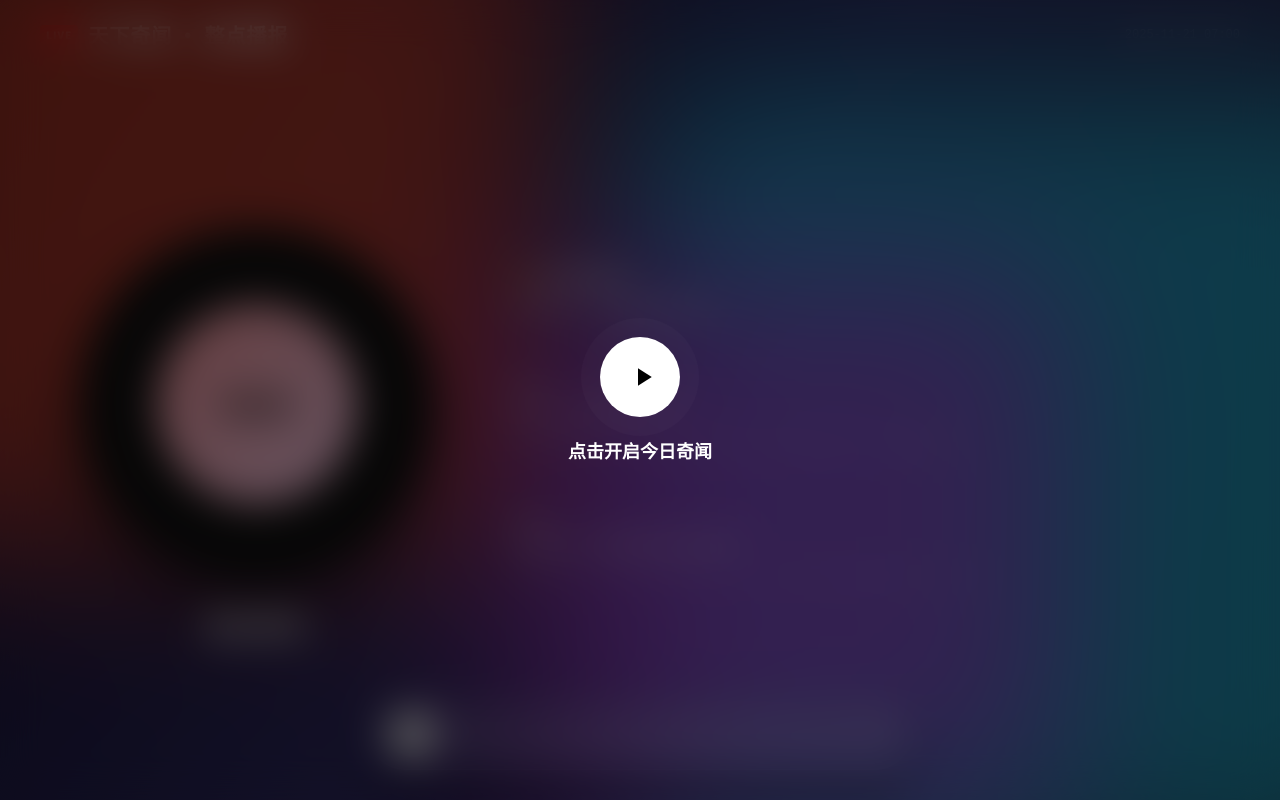
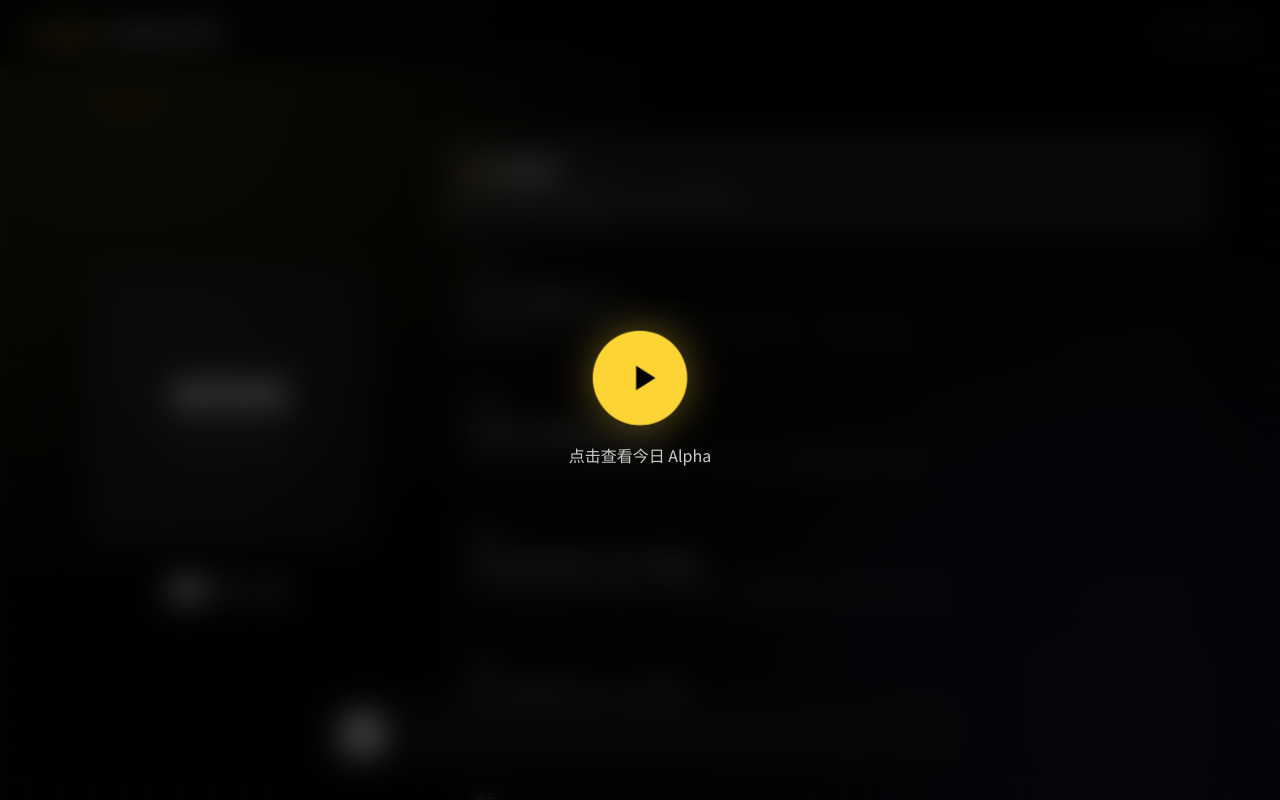
Before and after one commit to gyy888777/weird-radio, a plain HTML site: page index.html in a window 1280 px wide. Drawn offline with Linux system fonts and the light colour scheme.

Commit message:
Update index.html

```diff
--- a/index.html
+++ b/index.html
@@ -3,223 +3,236 @@
 <head>
     <meta charset="UTF-8">
     <meta name="viewport" content="width=device-width, initial-scale=1.0, maximum-scale=1.0, user-scalable=no">
-    <title>天下奇闻 · 整点播报</title>
+    <title>Crypto & Weird FM</title>
     <style>
         @import url('https://fonts.googleapis.com/css2?family=Noto+Sans+SC:wght@400;700;900&display=swap');
 
         :root {
+            --bg: #050505;
             --text-main: #fff;
-            --text-sub: rgba(255,255,255,0.6);
-            --accent: #ff4b1f; /* 活力橙红 */
+            --text-sub: rgba(255,255,255,0.5);
+
+            /* 品牌色 */
+            --binance-yellow: #FCD535;
+            --crypto-purple: #8C52FF;
+            --tech-blue: #3b82f6;
+            --ent-pink: #ec4899;
+            --weird-orange: #f97316;
         }
 
         body {
-            margin: 0; background: #0f0c29; color: var(--text-main);
-            font-family: 'Noto Sans SC', -apple-system, BlinkMacSystemFont, sans-serif;
+            margin: 0; background: var(--bg); color: var(--text-main);
+            font-family: 'Noto Sans SC', sans-serif;
             height: 100vh; overflow: hidden;
             display: flex; flex-direction: column;
         }
 
-        /* --- 1. 动态流体背景 (年轻化核心) --- */
-        .mesh-bg {
+        /* 动态背景：深邃的区块链暗网风格 */
+        .bg-mesh {
             position: fixed; top: 0; left: 0; width: 100%; height: 100%;
-            background: linear-gradient(125deg, #0f0c29, #302b63, #24243e);
-            z-index: -2;
+            background:
+                radial-gradient(circle at 10% 10%, rgba(252, 213, 53, 0.15), transparent 40%),
+                radial-gradient(circle at 90% 90%, rgba(140, 82, 255, 0.15), transparent 40%);
+            z-index: -1;
         }
-        .mesh-blob {
-            position: absolute; filter: blur(80px); opacity: 0.6;
-            animation: float 20s infinite ease-in-out alternate;
-        }
-        .blob-1 { top: -10%; left: -10%; width: 50vw; height: 50vw; background: #ff4b1f; animation-delay: -5s; }
-        .blob-2 { bottom: -10%; right: -10%; width: 60vw; height: 60vw; background: #1fddff; animation-delay: -2s; }
-        .blob-3 { top: 40%; left: 40%; width: 40vw; height: 40vw; background: #c026d3; animation-delay: -8s; }
-
-        @keyframes float {
-            0% { transform: translate(0, 0) scale(1); }
-            100% { transform: translate(30px, -50px) scale(1.1); }
+        .bg-mesh::after { /* 网格线 */
+            content: ''; position: absolute; width: 100%; height: 100%;
+            background-image: linear-gradient(rgba(255,255,255,0.03) 1px, transparent 1px),
+            linear-gradient(90deg, rgba(255,255,255,0.03) 1px, transparent 1px);
+            background-size: 30px 30px;
         }
 
-        /* 全屏遮罩 */
+        /* 开屏遮罩 */
         .overlay {
             position: fixed; top: 0; left: 0; width: 100%; height: 100%;
-            background: rgba(0,0,0,0.6); backdrop-filter: blur(20px); z-index: 999;
+            background: rgba(0,0,0,0.7); backdrop-filter: blur(15px); z-index: 999;
             display: flex; flex-direction: column;
             justify-content: center; align-items: center;
             cursor: pointer; transition: opacity 0.5s;
         }
         .overlay.hidden { opacity: 0; pointer-events: none; }
         .play-circle {
-            width: 80px; height: 80px; border-radius: 50%; background: #fff;
+            width: 90px; height: 90px; border-radius: 50%; background: var(--binance-yellow);
             display: flex; align-items: center; justify-content: center;
-            box-shadow: 0 0 30px rgba(255,255,255,0.4); animation: pulse 2s infinite;
+            box-shadow: 0 0 40px rgba(252, 213, 53, 0.4); animation: pulse 2s infinite;
         }
-        .play-circle svg { width: 30px; height: 30px; fill: #000; margin-left: 5px; }
-        @keyframes pulse { 0% {box-shadow: 0 0 0 0 rgba(255,255,255,0.4);} 70% {box-shadow: 0 0 0 20px rgba(255,255,255,0);} 100% {box-shadow: 0 0 0 0 rgba(255,255,255,0);} }
+        .play-circle svg { width: 40px; height: 40px; fill: #000; margin-left: 6px; }
+        @keyframes pulse { 0% {transform: scale(1);} 50% {transform: scale(1.05);} 100% {transform: scale(1);} }
 
         /* 顶部 */
         header {
-            padding: 20px 40px; display: flex; align-items: center; justify-content: space-between;
-            z-index: 10;
+            padding: 20px 30px; display: flex; align-items: center; justify-content: space-between;
+            z-index: 10; border-bottom: 1px solid rgba(255,255,255,0.05);
+            background: rgba(5,5,5,0.8); backdrop-filter: blur(10px);
         }
-        .brand { font-size: 20px; font-weight: 900; letter-spacing: 1px; display: flex; align-items: center; gap: 10px; }
-        .live-badge { background: #e60000; font-size: 10px; padding: 2px 6px; border-radius: 4px; }
+        .brand { font-size: 18px; font-weight: 900; letter-spacing: 1px; display: flex; gap: 10px; align-items: center;}
+        .brand span { color: var(--binance-yellow); }
         .update-time { font-size: 12px; color: var(--text-sub); font-family: monospace; }
 
-        /* 主容器 */
+        /* 布局 */
         .container {
-            flex: 1; display: flex; align-items: center; justify-content: center;
-            max-width: 1200px; margin: 0 auto; width: 100%; gap: 80px; padding: 0 40px;
-            box-sizing: border-box; z-index: 1;
+            flex: 1; display: flex; padding: 30px; gap: 50px; max-width: 1200px; margin: 0 auto; width: 100%;
+            box-sizing: border-box; overflow: hidden;
         }
 
-        /* 左侧：黑胶 */
-        .left-side { flex-shrink: 0; text-align: center; }
-        .disc-wrap {
-            width: 350px; height: 350px; position: relative;
-            margin-bottom: 30px;
+        /* 左侧：封面 */
+        .left-side {
+            width: 320px; flex-shrink: 0; display: flex; flex-direction: column;
+            align-items: center; justify-content: center; text-align: center;
         }
-        .disc {
-            width: 100%; height: 100%; border-radius: 50%;
-            background: radial-gradient(#111 0%, #111 30%, #222 31%, #111 32%, #111 40%, #222 41%, #111 42%);
-            box-shadow: 0 30px 60px rgba(0,0,0,0.5);
-            border: 2px solid rgba(255,255,255,0.1);
-            display: flex; align-items: center; justify-content: center;
-            animation: spin 20s linear infinite; animation-play-state: paused;
+        .cover-art {
+            width: 280px; height: 280px; border-radius: 20px;
+            background: linear-gradient(135deg, #222, #111);
+            border: 1px solid rgba(255,255,255,0.1);
+            box-shadow: 0 20px 60px rgba(0,0,0,0.5);
+            display: flex; flex-direction: column; justify-content: center; align-items: center;
+            margin-bottom: 30px; transition: 0.5s; position: relative; overflow: hidden;
         }
-        .disc-cover {
-            width: 200px; height: 200px; border-radius: 50%;
-            background: linear-gradient(135deg, #ff9a9e 0%, #fecfef 99%, #fecfef 100%); /* 默认封面色 */
-            display: flex; align-items: center; justify-content: center;
-            color: #000; font-weight: 900; font-size: 24px; border: 5px solid #111;
+        /* 封面的光效 */
+        .cover-art::before {
+            content: ''; position: absolute; width: 150%; height: 150%;
+            background: radial-gradient(circle, rgba(255,255,255,0.1), transparent 60%);
+            top: -25%; left: -25%; opacity: 0.5;
         }
-        @keyframes spin { 100% { transform: rotate(360deg); } }
+        .cover-txt { font-size: 40px; font-weight: 900; position: relative; z-index: 2; }
+        .cover-sub { font-size: 12px; color: rgba(255,255,255,0.6); margin-top: 10px; letter-spacing: 2px; position: relative; z-index: 2; }
 
-        /* 右侧：歌词列表 (聚焦模式) */
-        .right-side {
-            flex: 1; height: 50vh; overflow-y: scroll;
-            /* 顶部和底部渐隐遮罩 */
-            mask-image: linear-gradient(to bottom, transparent, black 20%, black 80%, transparent);
-            -webkit-mask-image: linear-gradient(to bottom, transparent, black 20%, black 80%, transparent);
-            scrollbar-width: none;
+        /* 右侧：列表 */
+        .list-area {
+            flex: 1; overflow-y: auto; height: 100%;
+            mask-image: linear-gradient(to bottom, transparent, black 5%, black 95%, transparent);
+            scrollbar-width: none; padding: 40px 0;
         }
-        .right-side::-webkit-scrollbar { display: none; }
+        .list-area::-webkit-scrollbar { display: none; }
 
-        .news-row {
-            padding: 25px 0; transition: 0.5s; cursor: pointer;
-            opacity: 0.4; transform: scale(0.95); filter: blur(1px); transform-origin: left center;
+        .row {
+            padding: 20px; margin-bottom: 10px; border-radius: 12px;
+            background: rgba(255,255,255,0.03); border: 1px solid rgba(255,255,255,0.05);
+            cursor: pointer; transition: 0.3s; opacity: 0.6; transform: scale(0.98);
         }
-        .news-row:hover { opacity: 0.8; filter: blur(0); }
+        .row:hover { opacity: 0.9; background: rgba(255,255,255,0.08); }
 
-        .news-row.active {
-            opacity: 1; transform: scale(1); filter: blur(0);
-            text-shadow: 0 0 20px rgba(255,255,255,0.3);
+        /* 高亮状态 */
+        .row.active {
+            opacity: 1; transform: scale(1);
+            background: rgba(255,255,255,0.1);
+            border-color: rgba(255,255,255,0.3);
+            box-shadow: 0 10px 30px rgba(0,0,0,0.3);
         }
 
-        .tag { font-size: 12px; font-weight: bold; padding: 4px 8px; border-radius: 6px; background: rgba(255,255,255,0.2); margin-right: 10px; vertical-align: middle; }
-        .title { font-size: 22px; font-weight: bold; margin-bottom: 8px; line-height: 1.3; }
-        .desc { font-size: 15px; color: rgba(255,255,255,0.8); line-height: 1.6; font-weight: 400; }
+        /* Alpha 特效卡片 */
+        .row[data-cat="Alpha"] {
+            border-left: 4px solid var(--binance-yellow);
+        }
+        .row[data-cat="Alpha"].active {
+            background: linear-gradient(90deg, rgba(252, 213, 53, 0.1), transparent);
+            box-shadow: 0 0 30px rgba(252, 213, 53, 0.1);
+        }
 
-        /* 底部悬浮岛 */
+        /* 币圈卡片 */
+        .row[data-cat="币圈"] { border-left: 4px solid var(--crypto-purple); }
+
+        .row-header { display: flex; justify-content: space-between; margin-bottom: 8px; align-items: center; }
+        .tag {
+            font-size: 10px; padding: 2px 8px; border-radius: 4px; font-weight: bold;
+            background: rgba(255,255,255,0.1); color: #aaa;
+        }
+        /* 标签配色 */
+        .row[data-cat="Alpha"] .tag { background: var(--binance-yellow); color: #000; }
+        .row[data-cat="币圈"] .tag { background: var(--crypto-purple); color: #fff; }
+
+        .row-title { font-size: 18px; font-weight: bold; color: #fff; line-height: 1.4; }
+        .row-desc { font-size: 14px; color: #999; margin-top: 6px; line-height: 1.5; }
+
+        /* 底部 */
         .dock {
             position: fixed; bottom: 30px; left: 50%; transform: translateX(-50%);
-            width: 90%; max-width: 500px; height: 70px;
-            background: rgba(255,255,255,0.1); backdrop-filter: blur(30px);
-            border: 1px solid rgba(255,255,255,0.2); border-radius: 40px;
-            display: flex; align-items: center; padding: 0 20px; gap: 15px;
-            box-shadow: 0 20px 40px rgba(0,0,0,0.3); z-index: 100;
+            width: 90%; max-width: 600px; height: 70px;
+            background: rgba(20,20,20,0.8); backdrop-filter: blur(30px);
+            border-radius: 40px; border: 1px solid rgba(255,255,255,0.15);
+            display: flex; align-items: center; padding: 0 20px; gap: 20px;
+            box-shadow: 0 20px 50px rgba(0,0,0,0.5); z-index: 100;
         }
 
-        .play-btn {
-            width: 45px; height: 45px; border-radius: 50%; background: #fff;
-            border: none; display: flex; align-items: center; justify-content: center;
-            cursor: pointer; flex-shrink: 0; transition: 0.2s;
+        .btns { display: flex; align-items: center; gap: 15px; }
+        .c-btn { background: none; border: none; color: #fff; cursor: pointer; padding: 0; transition: 0.2s; }
+        .c-btn:hover { color: var(--binance-yellow); }
+        .play-circle-sm {
+            width: 45px; height: 45px; border-radius: 50%; background: #fff; color: #000;
+            display: flex; justify-content: center; align-items: center; font-size: 20px;
         }
-        .play-btn:active { transform: scale(0.9); }
-        .play-btn svg { width: 18px; height: 18px; fill: #000; }
 
-        .progress-area { flex: 1; display: flex; flex-direction: column; justify-content: center; gap: 5px; }
-        .progress-bg { width: 100%; height: 4px; background: rgba(255,255,255,0.2); border-radius: 2px; overflow: hidden; }
-        .progress-fill { width: 0%; height: 100%; background: #fff; transition: width 0.1s linear; }
-        .time-info { font-size: 10px; color: rgba(255,255,255,0.6); font-family: monospace; display: flex; justify-content: space-between; }
+        .progress { flex: 1; height: 4px; background: #333; border-radius: 2px; position: relative; overflow: hidden; }
+        .fill { height: 100%; width: 0%; background: var(--binance-yellow); }
 
-        /* 移动端适配 */
+        /* 声音切换 */
+        .voice-box { display: flex; gap: 5px; }
+        .v-tag {
+            font-size: 10px; padding: 4px 8px; border-radius: 10px;
+            background: #333; color: #888; cursor: pointer; border: 1px solid #444;
+        }
+        .v-tag.active { background: var(--text-main); color: #000; font-weight: bold; border-color: #fff; }
+
         @media (max-width: 768px) {
-            .container { flex-direction: column; gap: 30px; padding: 20px; }
-            .disc-wrap { width: 200px; height: 200px; margin-bottom: 10px; }
-            .disc-cover { width: 120px; height: 120px; font-size: 16px; }
-            .right-side { width: 100%; height: 40vh; mask-image: none; }
-            .news-row { padding: 15px 0; opacity: 1; filter: blur(0); transform: none; border-bottom: 1px solid rgba(255,255,255,0.05); }
-            .news-row.active { background: rgba(255,255,255,0.05); padding: 15px; border-radius: 10px; }
-            .title { font-size: 18px; }
+            .container { flex-direction: column; padding: 20px; gap: 20px; }
+            .left-side { display: none; } /* 手机端隐藏大封面，专注列表 */
+            .list-area { padding: 20px 0; }
         }
     </style>
 </head>
 <body>
 
-<div class="mesh-bg">
-    <div class="mesh-blob blob-1"></div>
-    <div class="mesh-blob blob-2"></div>
-    <div class="mesh-blob blob-3"></div>
-</div>
+<div class="bg-mesh"></div>
 
 <div class="overlay" id="overlay" onclick="startApp()">
-    <div class="play-circle">
-        <svg viewBox="0 0 24 24"><path d="M8 5v14l11-7z"/></svg>
-    </div>
-    <div style="margin-top: 20px; font-size: 18px; font-weight: bold;">点击开启今日奇闻</div>
+    <div class="play-circle"><svg viewBox="0 0 24 24"><path d="M8 5v14l11-7z"/></svg></div>
+    <div style="margin-top: 20px; font-size: 16px; color: #ccc;">点击查看今日 Alpha</div>
 </div>
 
 <header>
-    <div class="brand">
-        <span class="live-badge">LIVE</span> 天下奇闻 · 整点播报
-    </div>
-    <div class="update-time" id="timeStr">--:-- 更新</div>
+    <div class="brand"><span>Crypto</span> & Weird FM</div>
+    <div class="update-time" id="headerTime">--:--</div>
 </header>
 
 <div class="container">
     <div class="left-side">
-        <div class="disc-wrap">
-            <div class="disc" id="disc">
-                <div class="disc-cover" id="coverArt">NEWS</div>
-            </div>
+        <div class="cover-art" id="coverArt">
+            <div class="cover-txt" id="coverTxt">NEWS</div>
+            <div class="cover-sub">Daily Briefing</div>
         </div>
-        <h2 id="currentCategory" style="margin:0; font-size:24px; text-shadow:0 0 20px rgba(255,255,255,0.3);">整点新闻</h2>
+        <div class="voice-box" id="voiceBox"></div>
     </div>
 
-    <div class="right-side" id="newsList"></div>
+    <div class="list-area" id="newsList"></div>
 </div>
 
 <div class="dock">
-    <button class="play-btn" id="playBtn">
-        <svg id="iconPlay" viewBox="0 0 24 24"><path d="M8 5v14l11-7z"/></svg>
-        <svg id="iconPause" viewBox="0 0 24 24" style="display:none"><path d="M6 19h4V5H6v14zm8-14v14h4V5h-4z"/></svg>
-    </button>
-    <div class="progress-area">
-        <div class="time-info"><span id="currTime">00:00</span><span id="totalTime">00:00</span></div>
-        <div class="progress-bg"><div class="progress-fill" id="progFill"></div></div>
+    <div class="btns">
+        <button class="c-btn play-circle-sm" id="playBtn">▶</button>
     </div>
+    <div class="progress"><div class="fill" id="progFill"></div></div>
+    <div style="font-size: 12px; font-family: monospace; color: #666;" id="timeStr">00:00</div>
 </div>
 
 <audio id="audio"></audio>
 
 <script>
     const audio = document.getElementById('audio');
-    const playBtn = document.getElementById('playBtn');
-    const disc = document.getElementById('disc');
-    const coverArt = document.getElementById('coverArt');
-    const currentCategory = document.getElementById('currentCategory');
+    const ts = new Date().getTime();
+
+    // 颜色配置
+    const colors = {
+        'Alpha': '#FCD535',
+        '币圈': '#8C52FF',
+        '科技': '#3b82f6',
+        '娱乐': '#ec4899',
+        '奇闻': '#f97316',
+        'default': '#ffffff'
+    };
 
     let newsData = [];
     let metaData = {};
-    const ts = new Date().getTime();
-
-    // 潮流配色 (对应 科技/娱乐/奇闻)
-    const catColors = {
-        '科技': 'linear-gradient(135deg, #3b82f6, #2dd4bf)',
-        '娱乐': 'linear-gradient(135deg, #ec4899, #8b5cf6)',
-        '奇闻': 'linear-gradient(135deg, #f59e0b, #ef4444)',
-        'default': 'linear-gradient(135deg, #ffffff, #999999)'
-    };
+    let currentVoice = 'yunxi';
 
     // 1. 加载数据
     fetch(`news_data.json?t=${ts}`)
@@ -227,86 +240,95 @@
         .then(data => {
             newsData = data.news;
             metaData = data.meta;
-            document.getElementById('timeStr').innerText = `${data.date} ${data.hour}:00`;
+            document.getElementById('headerTime').innerText = `${data.hour}:00 Update`;
+
+            // 渲染声音
+            const vb = document.getElementById('voiceBox');
+            data.voices.forEach(v => {
+                let btn = document.createElement('div');
+                btn.className = `v-tag ${v.id===currentVoice?'active':''}`;
+                btn.innerText = v.label.split('·')[0];
+                btn.onclick = () => changeVoice(v.id, btn);
+                vb.appendChild(btn);
+            });
 
             // 渲染列表
-            renderList();
+            const list = document.getElementById('newsList');
+            list.innerHTML = `<div class="row active" id="row-intro">
+                <div class="row-title">👋 欢迎回来</div>
+                <div class="row-desc">正在为您加载今日最新的 Crypto & 奇闻资讯...</div>
+            </div>`;
 
-            // 预加载晓晓音频
-            audio.src = `radio_xiaoxiao.mp3?v=${ts}`;
+            data.news.forEach((item, i) => {
+                list.innerHTML += `
+                    <div class="row" id="row-${i}" data-cat="${item.category}" onclick="seekTo(${i})">
+                        <div class="row-header">
+                            <span class="tag">${item.category}</span>
+                        </div>
+                        <div class="row-title">${item.title}</div>
+                        <div class="row-desc">${item.summary}</div>
+                    </div>
+                `;
+            });
+            // 底部留白
+            list.innerHTML += `<div style="height:150px"></div>`;
+
+            audio.src = `radio_${currentVoice}.mp3?v=${ts}`;
         });
 
-    function renderList() {
-        const list = document.getElementById('newsList');
-        list.innerHTML = `<div class="news-row active" id="row-intro">
-            <div class="title">👋 欢迎收听</div>
-            <div class="desc">天下奇闻 · 整点播报即将开始...</div>
-        </div>`;
-
-        newsData.forEach((item, i) => {
-            list.innerHTML += `
-                <div class="news-row" id="row-${i}" onclick="seekTo(${i})">
-                    <div><span class="tag">${item.category}</span></div>
-                    <div class="title">${item.title}</div>
-                    <div class="desc">${item.summary}</div>
-                </div>
-            `;
-        });
-        list.innerHTML += `<div style="height:200px"></div>`;
+    // 2. 核心逻辑
+    function startApp() {
+        document.getElementById('overlay').style.opacity = 0;
+        setTimeout(() => document.getElementById('overlay').style.display = 'none', 500);
+        audio.play().then(updatePlayBtn(true)).catch(e => alert("音频加载中..."));
     }
 
-    // 2. 启动与播放
-    function startApp() {
-        document.getElementById('overlay').classList.add('hidden');
-        audio.play().then(() => {
-            disc.style.animationPlayState = 'running';
-            updatePlayIcon(true);
-        }).catch(e => alert("音频加载中，请稍后再试"));
+    function changeVoice(id, btn) {
+        if(id===currentVoice) return;
+        currentVoice = id;
+        document.querySelectorAll('.v-tag').forEach(b => b.classList.remove('active'));
+        btn.classList.add('active');
+
+        let playing = !audio.paused;
+        audio.src = `radio_${id}.mp3?v=${new Date().getTime()}`;
+        if(playing) audio.play();
     }
 
-    playBtn.onclick = () => {
+    // 3. 播放控制
+    document.getElementById('playBtn').onclick = () => {
         if(audio.paused) {
             audio.play();
-            disc.style.animationPlayState = 'running';
-            updatePlayIcon(true);
+            updatePlayBtn(true);
         } else {
             audio.pause();
-            disc.style.animationPlayState = 'paused';
-            updatePlayIcon(false);
+            updatePlayBtn(false);
         }
     };
 
-    function updatePlayIcon(isPlaying) {
-        document.getElementById('iconPlay').style.display = isPlaying ? 'none' : 'block';
-        document.getElementById('iconPause').style.display = isPlaying ? 'block' : 'none';
+    function updatePlayBtn(isPlaying) {
+        document.getElementById('playBtn').innerText = isPlaying ? "II" : "▶";
     }
 
-    // 3. 核心同步与高亮
+    // 4. 同步高亮 (字数算法)
     audio.ontimeupdate = () => {
         if(!audio.duration) return;
 
-        // 进度条
         const pct = audio.currentTime / audio.duration;
-        document.getElementById('progFill').style.width = (pct * 100) + '%';
-        document.getElementById('currTime').innerText = fmt(audio.currentTime);
-        document.getElementById('totalTime').innerText = fmt(audio.duration);
+        document.getElementById('progFill').style.width = (pct*100) + '%';
+        document.getElementById('timeStr').innerText =
+            `${Math.floor(audio.currentTime/60)}:${Math.floor(audio.currentTime%60).toString().padStart(2,'0')}`;
 
-        // 字数估算高亮
         const totalLen = metaData.total_len;
-        const currentLen = pct * totalLen;
+        const curLen = pct * totalLen;
 
         let activeIdx = -1;
         let count = metaData.intro_len;
 
-        if (currentLen < count) {
-            activeIdx = -1;
-        } else {
-            for (let i = 0; i < newsData.length; i++) {
+        if(curLen < count) activeIdx = -1;
+        else {
+            for(let i=0; i<newsData.length; i++) {
                 count += newsData[i].length;
-                if (currentLen < count) {
-                    activeIdx = i;
-                    break;
-                }
+                if(curLen < count) { activeIdx = i; break; }
             }
         }
 
@@ -318,34 +340,27 @@
         if(idx === lastIdx) return;
         lastIdx = idx;
 
-        document.querySelectorAll('.news-row').forEach(el => el.classList.remove('active'));
-        const target = document.getElementById(idx === -1 ? 'row-intro' : `row-${idx}`);
+        document.querySelectorAll('.row').forEach(r => r.classList.remove('active'));
+        let target = document.getElementById(idx === -1 ? 'row-intro' : `row-${idx}`);
 
         if(target) {
             target.classList.add('active');
             target.scrollIntoView({behavior: "smooth", block: "center"});
 
-            // 更新左侧封面
+            // 封面变色
             if(idx >= 0) {
-                const cat = newsData[idx].category;
-                coverArt.style.background = catColors[cat];
-                coverArt.innerText = cat;
-                currentCategory.innerText = cat + " NEWS";
-                // 改变光斑颜色 (可选高级效果)
-                document.querySelector('.blob-1').style.background = cat === '科技' ? '#3b82f6' : (cat === '娱乐' ? '#ec4899' : '#f59e0b');
+                let cat = newsData[idx].category;
+                let c = colors[cat] || colors['default'];
+                document.getElementById('coverArt').style.borderColor = c;
+                document.getElementById('coverTxt').style.color = c;
+                document.getElementById('coverTxt').innerText = cat;
             } else {
-                coverArt.style.background = catColors['default'];
-                coverArt.innerText = "NEWS";
-                currentCategory.innerText = "整点播报";
+                document.getElementById('coverTxt').innerText = "NEWS";
+                document.getElementById('coverTxt').style.color = "#fff";
             }
         }
     }
 
-    function fmt(s) {
-        return `${Math.floor(s/60)}:${Math.floor(s%60).toString().padStart(2,'0')}`;
-    }
-
-    // 简易跳转
     function seekTo(idx) {
         const per = audio.duration / (newsData.length + 1);
         audio.currentTime = (idx + 1) * per;
```
